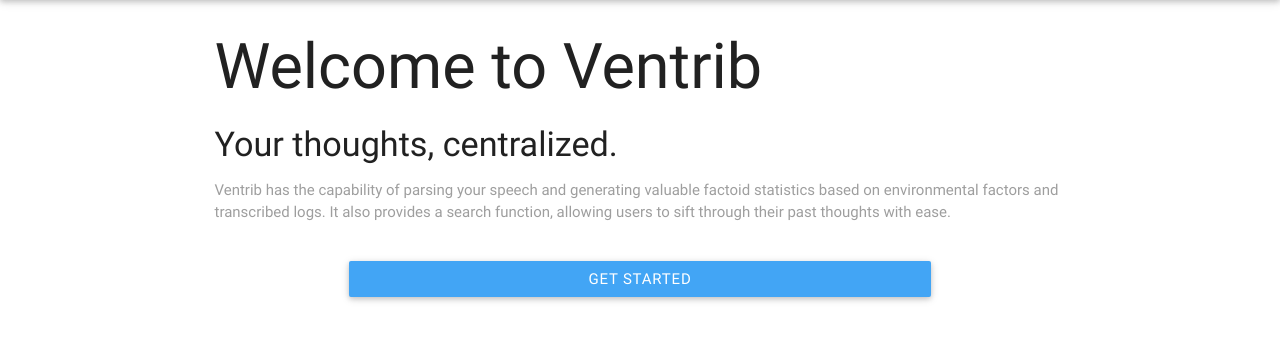
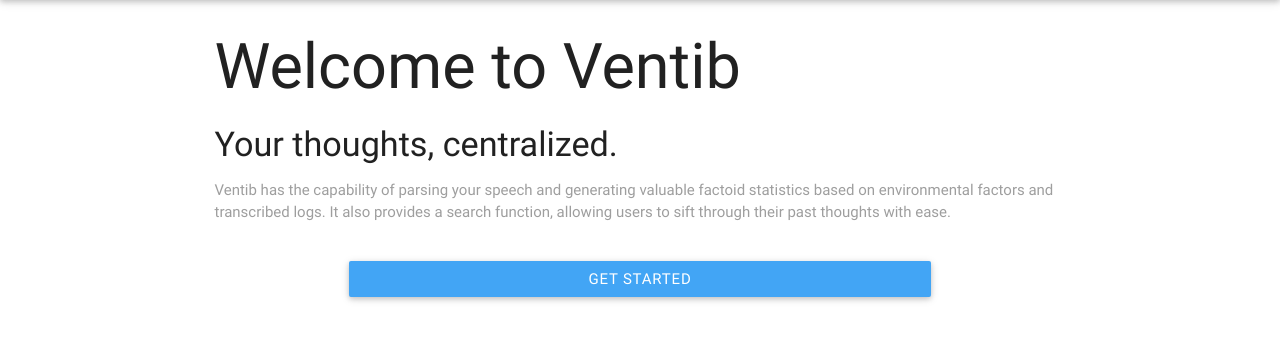
Before and after one commit to cydrobolt/ventib, a Flask app: page / in a window 1280 px wide. Shown: the part 64-405 px from the top of the page. Run offline with Flask 2, Linux system fonts and the light colour scheme.

Commit message:
fix speling

```diff
--- a/web/templates/home.html
+++ b/web/templates/home.html
@@ -1,8 +1,8 @@
 {% extends 'navbar.html' %}
 {% block content %}
-<h1>Welcome to Ventrib</h1>
+<h1>Welcome to Ventib</h1>
 <h4>Your thoughts, centralized.</h4>
-<p class="grey-text">Ventrib has the capability of parsing your speech and generating valuable factoid statistics based on environmental factors and transcribed logs.
+<p class="grey-text">Ventib has the capability of parsing your speech and generating valuable factoid statistics based on environmental factors and transcribed logs.
 It also provides a search function, allowing users to sift through their past thoughts with ease. </p>
 <br />
 <div class="row"><a class="btn blue lighten-1 col s8 offset-s2" href="/register">Get Started</a></div>
```
